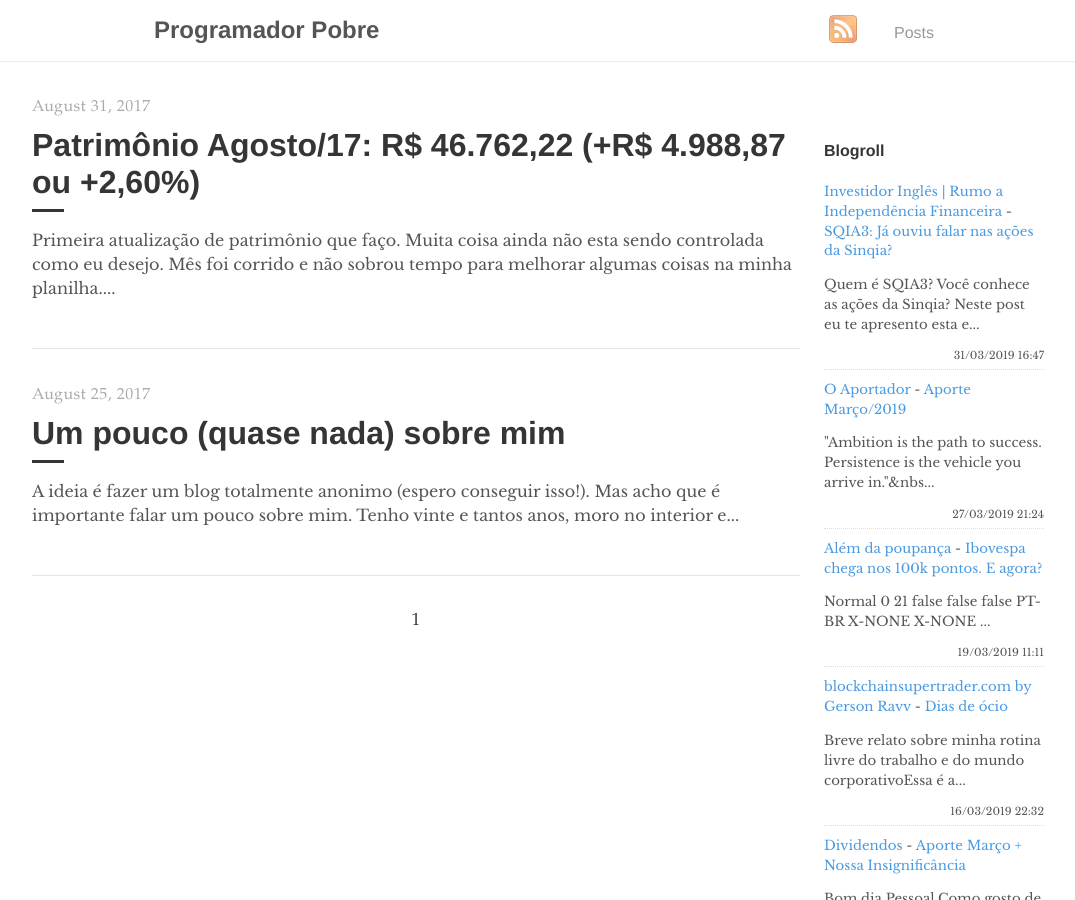
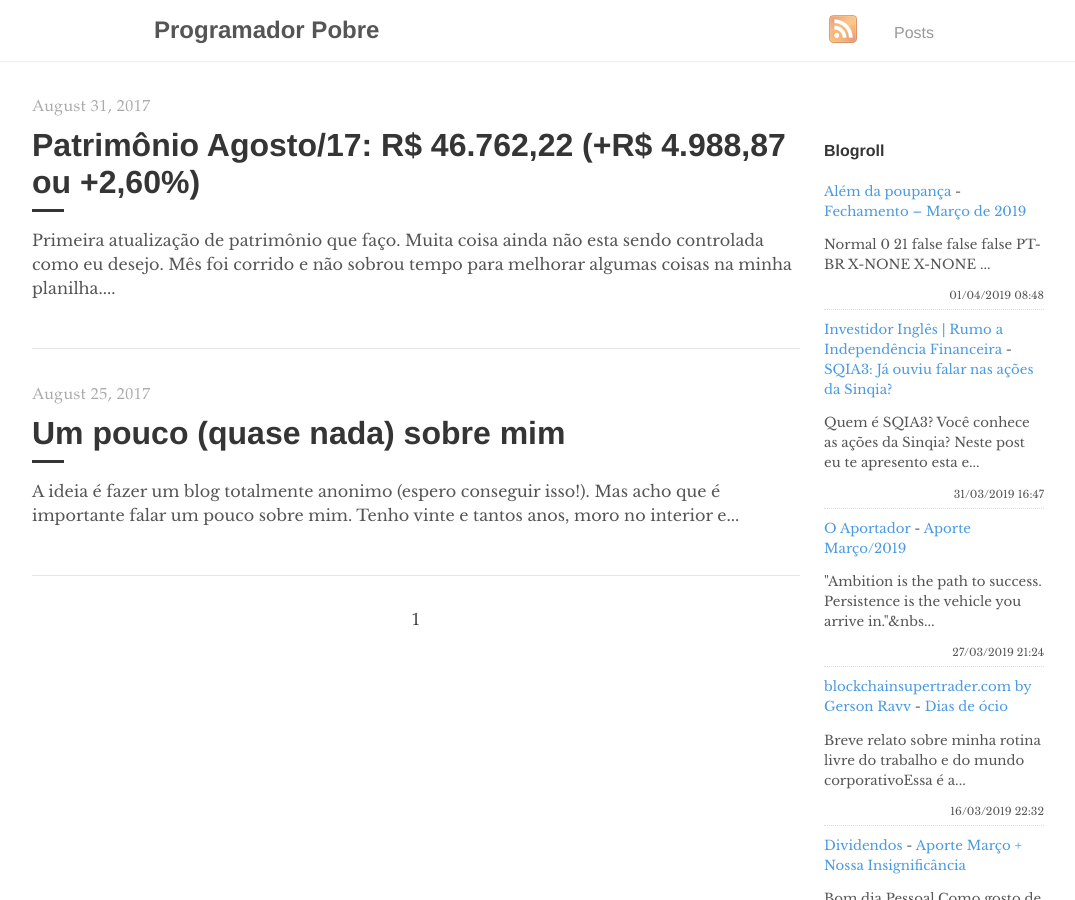
Before and after one commit to programadorpobre/programadorpobre.github.io, a Jekyll site: the page built from index.html, in a window 1280 px wide and 900 px high. Shown: the whole window, without its empty margins (96-1171 px from the left). Built offline with Jekyll 4.4.1, drawn with Linux system fonts in a browser that asks for light colours; the list of posts is cut into pages by our own code; comment, search, counter and statistics services are not loaded.

Commit message:
[ci skip] travis #604

```diff
--- a/_includes/feed-entries.html
+++ b/_includes/feed-entries.html
@@ -1,5 +1,10 @@
 <div class="feed-entry">
-    <a class="feed-entry-site-name" href="https://www.investidoringles.com/">Investidor Inglês | Rumo a Independência Financeira</a> - <a class="feed-entry-title" href="https://www.investidoringles.com/2019/03/sqia3-ja-ouviu-falar-nas-acoes-da.html">SQIA3: Já ouviu falar nas ações da Sinqia?</a>
+    <a class="feed-entry-site-name" href="https://alemdapoupanca.blogspot.com/">Além da poupança</a> - <a class="feed-entry-title" href="https://alemdapoupanca.blogspot.com/2019/04/fechamento-marco-de-2019.html">Fechamento – Março de 2019</a>
+    <p class="feed-entry-summary">         Normal  0      21      false  false  false    PT-BR  X-NONE  X-NONE    ...</p>
+    <time datetime="2019-04-01T08:48:00.000-03:00">01/04/2019 08:48</time>
+</div>
+<div class="feed-entry">
+    <a class="feed-entry-site-name" href="https://www.investidoringles.com/">Investidor Inglês | Rumo a Independência Financeira</a> - <a class="feed-entry-title" href="https://www.investidoringles.com/2019/03/sqia3-analise-fundamentalista-acoes-sinqia.html">SQIA3: Já ouviu falar nas ações da Sinqia?</a>
     <p class="feed-entry-summary">Quem é SQIA3? Você conhece as ações da Sinqia? Neste post eu te apresento esta e...</p>
     <time datetime="2019-03-31T16:47:00.000-03:00">31/03/2019 16:47</time>
 </div>
@@ -7,11 +12,6 @@
     <a class="feed-entry-site-name" href="https://oaportadorfinanceiro.blogspot.com/">O Aportador</a> - <a class="feed-entry-title" href="https://oaportadorfinanceiro.blogspot.com/2019/03/aporte-marco2019.html">Aporte Março/2019</a>
     <p class="feed-entry-summary">"Ambition is the path to success. Persistence is the vehicle you arrive in."&nbs...</p>
     <time datetime="2019-03-27T21:24:00.001-03:00">27/03/2019 21:24</time>
-</div>
-<div class="feed-entry">
-    <a class="feed-entry-site-name" href="https://alemdapoupanca.blogspot.com/">Além da poupança</a> - <a class="feed-entry-title" href="https://alemdapoupanca.blogspot.com/2019/03/ibovespa-chega-nos-100k-pontos-e-agora.html">Ibovespa chega nos 100k pontos. E agora?</a>
-    <p class="feed-entry-summary">       Normal  0      21      false  false  false    PT-BR  X-NONE  X-NONE      ...</p>
-    <time datetime="2019-03-19T11:11:00.001-03:00">19/03/2019 11:11</time>
 </div>
 <div class="feed-entry">
     <a class="feed-entry-site-name" href="http://www.blockchainsupertrader.com/">blockchainsupertrader.com by Gerson Ravv</a> - <a class="feed-entry-title" href="http://www.blockchainsupertrader.com/2019/03/dias-de-ocio.html">Dias de ócio</a>
```
